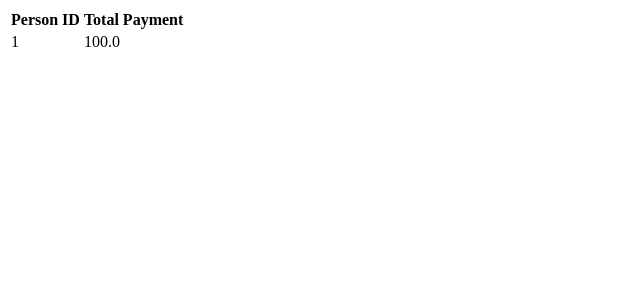
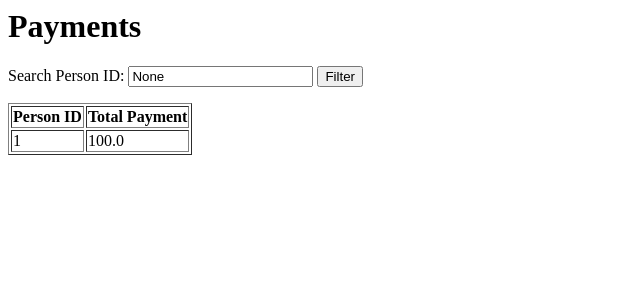
Before and after one commit to albertduu/DjangoTransactions, a Django app: page /payments/ in a window 1280 px wide. Shown: the top 300 px of the page, without its empty margins (0-640 px from the left). Run offline with Django 5.2, Linux system fonts and the light colour scheme; tables that the repository leaves empty hold one stand-in row (values such as "Sample post").

Commit message:
Fixed payments

```diff
--- a/transactions/templates/transactions/payments.html
+++ b/transactions/templates/transactions/payments.html
@@ -1,4 +1,12 @@
-<table>
+<h1>Payments</h1>
+
+<form method="get">
+  <label for="person_id">Search Person ID:</label>
+  <input type="text" name="person_id" id="person_id" value="{{ query }}">
+  <button type="submit">Filter</button>
+</form>
+
+<table border="1">
   <thead>
     <tr>
       <th>Person ID</th>
@@ -11,6 +19,8 @@
         <td>{{ p.person_id }}</td>
         <td>{{ p.total_payment }}</td>
       </tr>
+    {% empty %}
+      <tr><td colspan="2">No results found.</td></tr>
     {% endfor %}
   </tbody>
 </table>
--- a/transactions/views.py
+++ b/transactions/views.py
@@ -19,9 +19,10 @@
     })
 
 def payments(request):
+    query = request.GET.get('person_id')  # get search input
     payments = (
         Transaction.objects
-        .values('person_id')  # group by person_id
+        .values('person_id')
         .annotate(
             total_payment=Sum(
                 ExpressionWrapper(
@@ -32,4 +33,8 @@
         )
         .order_by('-total_payment')
     )
-    return render(request, 'transactions/payments.html', {'payments': payments})
+
+    if query:
+        payments = payments.filter(person_id__icontains=query)
+
+    return render(request, 'transactions/payments.html', {'payments': payments, 'query': query})
```
